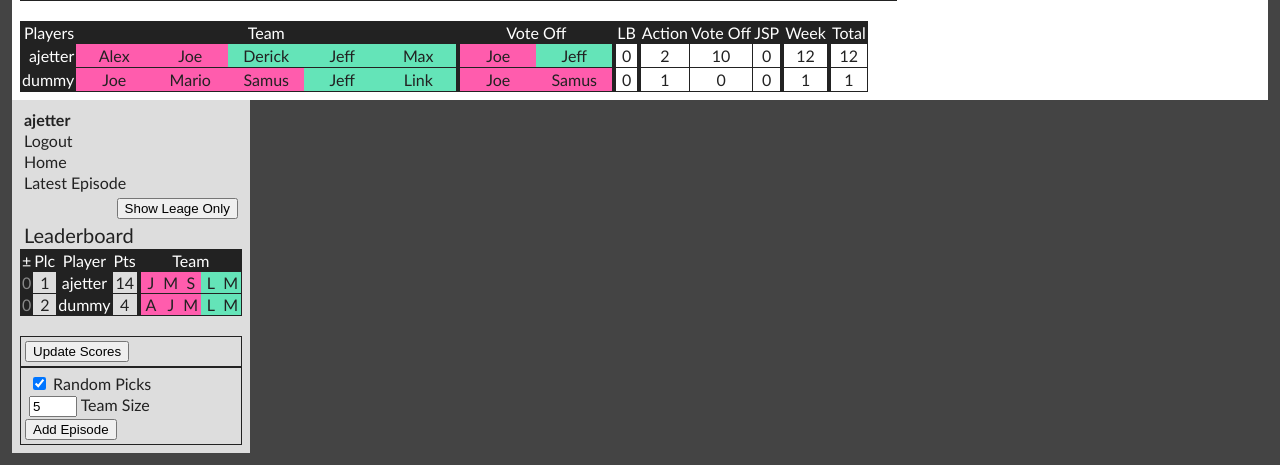
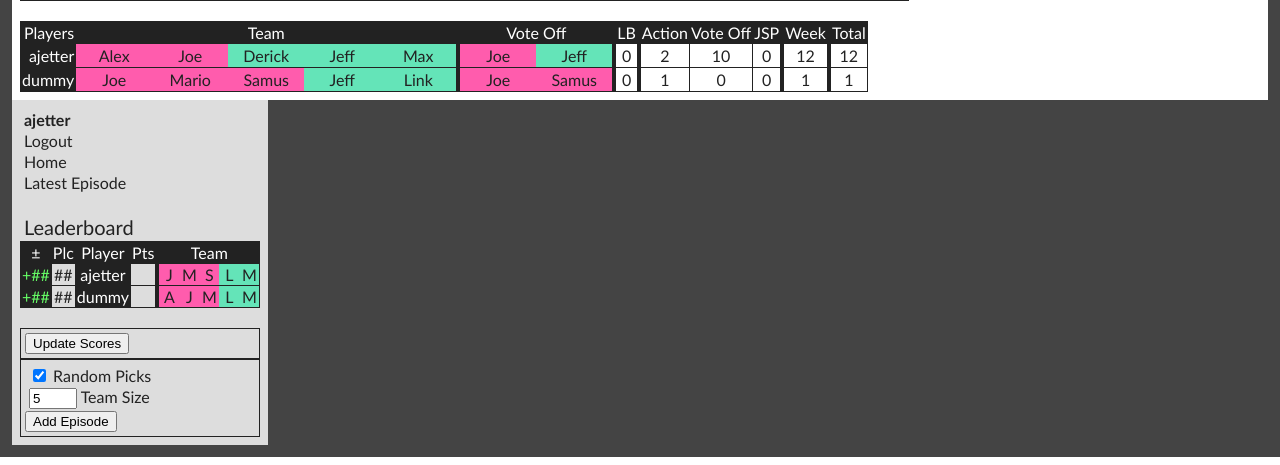
Before and after one commit to alexjetter/survivor, a Django app: page /season31/episode/2/ in a window 1280 px wide. Shown: the part 2908-3373 px from the top of the page. Run offline with Django 3.2, Linux system fonts and the light colour scheme; a user stored in the database is signed in; data comes from the database, SQL or seed files in the repository.

Commit message:
Removed leagues

```diff
--- /dev/null
+++ b/season31/TODO.txt
@@ -0,0 +1,3 @@
+Nuke database and rebuild it to get proper stuff into player episode
+Auto start with everyone league
+gracefully handle lack of picks
--- a/season31/models.py
+++ b/season31/models.py
@@ -2,13 +2,6 @@ import datetime
 
 from django.db import models
 from django.contrib.auth.models import User
-
-class League(models.Model):
-	name = models.CharField(max_length = 64)
-	def __unicode__(self):
-		return self.name
-	class Meta:
-		ordering = ('name',)
 
 class Castaway(models.Model):
 	name = models.CharField(max_length = 32)
@@ -34,11 +27,7 @@ class Castaway(models.Model):
 class Player(models.Model):
 	user = models.OneToOneField(User)
 	paid = models.BooleanField(default = False)
-	league = models.ForeignKey(League, blank = True, null = True)
-	score = models.PositiveIntegerField(default = 0)
-	place = models.PositiveIntegerField(default = 0)
-	movement = models.IntegerField(default = 0)
-	show_league_only = models.BooleanField(default = False)
+	hidden = models.BooleanField(default = False)
 	def __unicode__(self):
 		return self.user.username
 	def get_full_name(self):
@@ -48,10 +37,7 @@ class Player(models.Model):
 	def get_latest_episode(self):
 		return Episode.objects.latest()
 	def get_leaderboard_players(self):
-		if self.league and self.show_league_only:
-			return self.league.player_set.order_by('place').all()
-		else:
-			return Player.objects.order_by('place').all()
+		return Player.objects.all()
 	class Meta:
 		ordering = ('user',)
 
@@ -109,13 +95,13 @@ class PlayerEpisode(models.Model):
 	player = models.ForeignKey(Player)
 	episode = models.ForeignKey(Episode)
 	correctly_predicted_votes = models.PositiveIntegerField(default = 0)
-	action_score = models.PositiveIntegerField(default = 0)
+	action_score = models.IntegerField(default = 0)
 	vote_off_score = models.PositiveIntegerField(default = 0)
 	jsp_score = models.PositiveIntegerField(default = 0)
-	week_score = models.PositiveIntegerField(default = 0)
-	total_score = models.PositiveIntegerField(default = 0)
+	week_score = models.IntegerField(default = 0)
+	total_score = models.IntegerField(default = 0)
+	movement = models.IntegerField(default = 0)
 	place = models.PositiveIntegerField(default = 0)
-	movement = models.IntegerField(default = 0)
 	has_score_changed = models.BooleanField(default = False)
 	def __unicode__(self):
 		return "%s | %s" % (self.player.user.username, self.episode)
--- a/season31/templates/season31/episode.html
+++ b/season31/templates/season31/episode.html
@@ -64,14 +64,18 @@
 		</td>
 	</tr>
 	<tr>
-		<td class="columnheader fgwhite">Actions</td>
-		<td class="columnheader fgwhite">Votes</td>
-		<td class="columnheader fgwhite">Tribes</td>
+		<td class="columnheader fgwhite textleft">Actions</td>
+		<td class="columnheader fgwhite textleft">Votes</td>
+		<td class="columnheader fgwhite textleft">Tribes</td>
 	</tr>
 	<tr>
 		<td class="textleft">
 			<form action="{% url 'season31:updateceactions' episode.id %}" method="post">
 				{% csrf_token %}
+				<div class="fggrey marg0 pad0">
+					<input type="checkbox" name="delete" id="delete" />
+					<label for="delete">Delete:</label>
+				</div>
 				<div class="marg0 pad0">
 					<select name="action">
 						{% for action in actions %}
@@ -85,10 +89,6 @@
 					<label for="{{ castawayepisode.id }}">{{ castawayepisode.castaway }}</label>
 				</div>
 				{% endfor %}
-				<div class="fggrey">
-					<input type="checkbox" name="delete" id="delete" />
-					<label for="delete">Delete Instead</label>
-				</div>
 				<input type="submit" value="Update Actions" />
 			</form>
 		</td>
--- a/season31/templates/season31/leaderboard.html
+++ b/season31/templates/season31/leaderboard.html
@@ -1,10 +1,5 @@
 <div class="pad0 marg0">
-	{% if user.player.league and user.player.show_league_only %}
-	<div class="subtitle">{{ user.player.league }}</div>
-	<div class="subtitle">League Leaderboard</div>
-	{% else %}
 	<div class="subtitle">Leaderboard</div>
-	{% endif %}
 
 	<table>
 
@@ -18,15 +13,8 @@
 		</tr>
 		{% for player in user.player.get_leaderboard_players %}
 		<tr>
-			{% if player.movement > 0 %}
-			<td class="columnheader fggreen5">+{{ player.movement }}</td>
-			{% elif player.movement == 0 %}
-			<td class="columnheader fggrey">{{ player.movement }}</td>
-			{% else %}
-			<td class=" columnheader fgred5">{{ player.movement }}</td>
-			{% endif %}
-
-			<td>{{ player.place }}</td>
+			<td class="columnheader fggreen5">+##</td>
+			<td>##</td>
 			<td class="columnheader fgwhite"><a href="{% url 'season31:player' player.id %}" class="fgwhite">{{ player }}</a></td>
 			<td>{{ player.score }}</td>
 			<td class="columnheader"></td>
--- a/season31/templates/season31/menu.html
+++ b/season31/templates/season31/menu.html
@@ -13,16 +13,4 @@
 	{% if user.player %}
 	<div><a href="{% url 'season31:episode' user.player.get_latest_episode.id %}" class="fgblack">Latest Episode</a></div>
 	{% endif %}
-	{% if user.player.league %}
-	<span class="floatright">
-		<form action="{% url 'season31:showleaguetoggle' user.player.id %}" method="post">
-			{% csrf_token %}
-			{% if user.player.show_league_only %}
-			<input type="submit" value="Show Everyone" />
-			{% else %}
-			<input type="submit" value="Show Leage Only" />
-			{% endif %}
-		</form>
-	</span>
-	{% endif %}
 </div>
--- a/season31/templates/season31/players.html
+++ b/season31/templates/season31/players.html
@@ -14,14 +14,12 @@
 	<tr>
 		<td class="columnheader"></td>
 		<td class="columnheader fgwhite">Full Name</td>
-		<td class="columnheader fgwhite">Leagues</td>
 		<td class="columnheader fgwhite">Paid?</td>
 	</tr>
 	{% for player in players %}
 	<tr>
 		<td class="columnheader fgwhite textright padlr2"><a href="{% url 'season31:player' player.id %}" class="fgwhite">{{ player }}</a></td>
 		<td class="padlr2">{{ player.user.get_full_name }}</td>
-		<td class="padlr2">{{ player.league }}</td>
 		{% if player.paid %}
 		<td class="bggreen4">Y</td>
 		{% else %}
--- a/season31/urls.py
+++ b/season31/urls.py
@@ -20,7 +20,6 @@ urlpatterns = [
 	url(r'^updatecevotes/(?P<e_id>[0-9]+)/$', views.updatecevotes, name='updatecevotes'),
 	url(r'^updateepisodescore/(?P<e_id>[0-9]+)/$', views.updateepisodescore, name='updateepisodescore'),
 	url(r'^updatecetribes/(?P<e_id>[0-9]+)/$', views.updatecetribes, name='updatecetribes'),
-	url(r'^showleaguetoggle/(?P<p_id>[0-9]+)/$', views.showleaguetoggle, name='showleaguetoggle'),
 	url(r'^addcastaway/$', views.addcastaway, name='addcastaway'),
 	url(r'^deletecastaway/$', views.deletecastaway, name='deletecastaway'),
 	url(r'^addtribe/$', views.addtribe, name='addtribe'),
--- a/season31/views.py
+++ b/season31/views.py
@@ -11,7 +11,7 @@ from django.views import generic
 from random import randint
 
 from .forms import UserForm
-from .models import Player, Castaway, Pick, Episode, PlayerEpisode, CastawayEpisode, Tribe, Vote, Action, League
+from .models import Player, Castaway, Pick, Episode, PlayerEpisode, CastawayEpisode, Tribe, Vote, Action
 
 def index(request):
 	template = loader.get_template('season31/index.html')
@@ -152,22 +152,23 @@ def update_episode_score(episode):
 		playerepisode.total_score = player.score
 		player.save()
 		playerepisode.save()
-	lastplace = 0
-	lastscore = 0
-	for counter, playerepisode in enumerate(episode.playerepisode_set.order_by('-total_score').all()):
-		player = playerepisode.player
-		playerepisode.place = counter + 1
-		if playerepisode.total_score == lastscore:
-			playerepisode.place = lastplace
-		player.place = playerepisode.place
-		if lastepisode:
-			last_pe = PlayerEpisode.objects.get(player = player, episode = lastepisode)
-			playerepisode.movement = last_pe.place - playerepisode.place
-		player.movement = playerepisode.movement
-		playerepisode.save()
-		player.save()
-		lastplace = playerepisode.place
-		lastscore = playerepisode.total_score
+
+#	lastplace = 0
+#	lastscore = 0
+#	for counter, playerepisode in enumerate(episode.playerepisode_set.order_by('-total_score').all()):
+#		player = playerepisode.player
+#		playerepisode.place = counter + 1
+#		if playerepisode.total_score == lastscore:
+#			playerepisode.place = lastplace
+#		player.place = playerepisode.place
+#		if lastepisode:
+#			last_pe = PlayerEpisode.objects.get(player = player, episode = lastepisode)
+#			playerepisode.movement = last_pe.place - playerepisode.place
+#		player.movement = playerepisode.movement
+#		playerepisode.save()
+#		player.save()
+#		lastplace = playerepisode.place
+#		lastscore = playerepisode.total_score
 
 def addepisode(request): # TODO: Add random toggle
 	le = Episode.objects.all().latest()
@@ -284,12 +285,6 @@ def deleteepisode(request, e_id):
 		e.delete()
 	return HttpResponseRedirect('/season31/')
 
-def showleaguetoggle(request, p_id):
-	p = Player.objects.get(id = p_id)
-	p.show_league_only = not p.show_league_only
-	p.save()
-	return HttpResponseRedirect('/season31/player/%i' % int(p_id))
-
 def addcastaway(request):
 	name = request.POST['name']
 	fullname = request.POST['fullname']
```
Also changed, not shown: season31/admin.py (+5 -12 lines), season31/templates/season31/player.html (+2 -5 lines), season31/migrations/0004_auto_20150720_2009.py (added), season31/migrations/0005_auto_20150720_2153.py (added), season31/migrations/0006_auto_20150720_2215.py (added), season31/migrations/0007_auto_20150720_2232.py (added), season31/migrations/0008_auto_20150720_2233.py (added), season31/migrations/0009_auto_20150727_1055.py (added), season31/migrations/0010_auto_20150727_1104.py (added).
